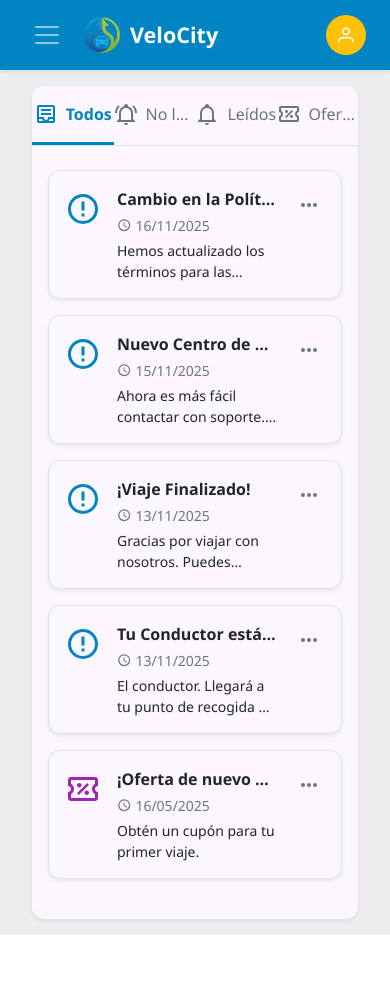
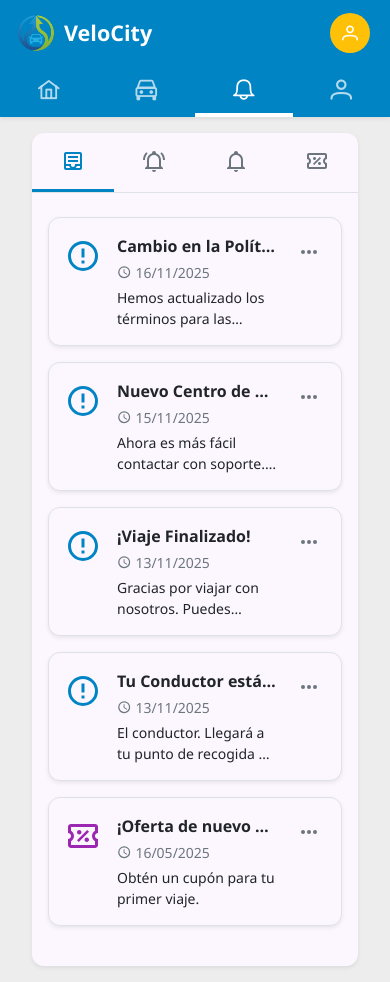
Before and after one commit to AlexReyes03/viajes-frontend-7c, a React (Vite) app: page /velocity/d/alerts in a window 390 px wide. Before the commit the page ends 935 px from the top, so only its background shows below. Built offline with nearby package versions, Linux system fonts and the light colour scheme.

Commit message:
[UPDATE] Mejoras en responsividad

```diff
--- a/src/components/global/MapView.jsx
+++ b/src/components/global/MapView.jsx
@@ -83,17 +83,8 @@
 }) => {
   return (
     <div className={`map-view-container ${className}`} style={{ height, width: '100%', position: 'relative' }}>
-      <MapContainer
-        center={center}
-        zoom={zoom}
-        style={{ height: '100%', width: '100%', borderRadius: '12px' }}
-        scrollWheelZoom={false}
-        zoomControl={true}
-      >
-        <TileLayer
-          attribution='&copy; <a href="https://www.openstreetmap.org/copyright">OpenStreetMap</a> contributors'
-          url="https://{s}.tile.openstreetmap.org/{z}/{x}/{y}.png"
-        />
+      <MapContainer center={center} zoom={zoom} style={{ height: '100%', width: '100%', borderRadius: '12px' }} scrollWheelZoom={false} zoomControl={true}>
+        <TileLayer attribution='&copy; <a href="https://www.openstreetmap.org/copyright">OpenStreetMap</a> contributors' url="https://{s}.tile.openstreetmap.org/{z}/{x}/{y}.png" />
 
         <MapUpdater center={center} zoom={zoom} />
 
@@ -110,14 +101,6 @@
           );
         })}
       </MapContainer>
-
-      {/* Attribution overlay */}
-      <div
-          className="position-absolute bottom-0 end-0 m-3 bg-white px-2 py-1 rounded shadow-sm"
-          style={{ zIndex: 1000, fontSize: '0.75rem' }}
-      >
-          <span className="text-muted">© OpenStreetMap</span>
-      </div>
     </div>
   );
 };
--- a/src/components/global/Navbar.jsx
+++ b/src/components/global/Navbar.jsx
@@ -25,19 +25,19 @@
   const getNavigationLinks = () => {
     if (isAdmin) {
       return [
-        { label: 'Estadísticas', to: '/a/home' },
-        { label: 'Usuarios', to: '/a/users' },
-        { label: 'Tarifas', to: '/a/tariffs' },
-        { label: 'Perfil', to: '/a/profile' },
+        { label: 'Estadísticas', to: '/a/home', icon: 'pi pi-chart-bar' },
+        { label: 'Usuarios', to: '/a/users', icon: 'pi pi-users' },
+        { label: 'Tarifas', to: '/a/tariffs', icon: 'pi pi-money-bill' },
+        { label: 'Perfil', to: '/a/profile', icon: 'pi pi-user' },
       ];
     }
 
     // Default links for passenger and driver
     return [
-      { label: 'Inicio', to: `${currentRoot}/home` },
-      { label: 'Viajes', to: `${currentRoot}/trips` },
-      { label: 'Alertas', to: `${currentRoot}/alerts` },
-      { label: 'Perfil', to: `${currentRoot}/profile` },
+      { label: 'Inicio', to: `${currentRoot}/home`, icon: 'pi pi-home' },
+      { label: 'Viajes', to: `${currentRoot}/trips`, icon: 'pi pi-car' },
+      { label: 'Alertas', to: `${currentRoot}/alerts`, icon: 'pi pi-bell' },
+      { label: 'Perfil', to: `${currentRoot}/profile`, icon: 'pi pi-user' },
     ];
   };
 
@@ -64,72 +64,44 @@
     },
   ];
 
-  const renderCenterLinks = () => {
-    if (variant === 'client') {
+  const renderDesktopLinks = () => {
+    if (variant !== 'client') return <div className="flex-grow-1"></div>;
     const links = getNavigationLinks();
 
     return (
       <>
         <style>{`
-            /* Estilos Base Mobile First */
+          @media (min-width: 992px) {
             .velocity-navbar .nav-link {
               padding: 0.5rem 1rem !important;
               transition: all 0.2s;
-              position: relative; /* Para el borde en desktop */
-            }
-
-            /* Mobile Only */
-            @media (max-width: 991.98px) {
-              #navbarContent .navbar-nav {
-                background-color: rgba(0, 0, 0, 0.1);
-                padding: 0.5rem;
-                border-radius: 12px;
-                margin-top: 0.5rem;
-              }
-              .velocity-navbar .nav-link:hover {
-                background-color: rgba(255, 255, 255, 0.1);
-                border-radius: 8px;
+              position: relative;
             }
             .velocity-navbar .nav-link.active-link {
-                background-color: rgba(255, 255, 255, 0.2) !important;
-                border-radius: 8px;
               font-weight: 700;
+              background-color: transparent !important;
             }
-              /* Sin borde en mobile */
-              .velocity-navbar .nav-link.active-link::after {
-                display: none;
-              }
-            }
-
-            /* Desktop Only */
-            @media (min-width: 992px) {
-              .velocity-navbar .nav-link.active-link {
-                font-weight: 700;
-                background-color: transparent !important; /* Sin fondo en desktop */
-              }
-
-              /* Borde animado */
             .velocity-navbar .nav-link::after {
               content: '';
               position: absolute;
               left: 0;
               right: 0;
-                bottom: 5px; /* Un poco arriba del borde real */
+              bottom: 5px;
               height: 3px;
               background-color: #fff;
-                transform: scaleX(0); /* Empieza invisible */
+              transform: scaleX(0);
+              transition: transform 0.3s ease-in;
               transform-origin: left;
             }
-
             .velocity-navbar .nav-link.active-link::after {
-                transform: scaleX(1); /* Se expande completo */
-                transition: transform 0.3s ease-in; /* Solo anima al aparecer */
-                height: 3px !important; /* Mantiene grosor consistente overriding global */
-                bottom: 5px !important; /* Mantiene posición consistente overriding global */
+              transform: scaleX(1);
+              transition: transform 0.3s ease-in;
+              height: 3px !important;
+              bottom: 5px !important;
             }
           }
         `}</style>
-          <div className="collapse navbar-collapse justify-content-center order-3 order-lg-2" id="navbarContent">
+        <div className="collapse navbar-collapse justify-content-center order-2" id="navbarContent">
           <ul className="navbar-nav mb-2 mb-lg-0 gap-1 fw-medium">
             {links.map((link) => (
               <li className="nav-item" key={link.to}>
@@ -142,8 +114,40 @@
         </div>
       </>
     );
-    }
-    return <div className="flex-grow-1"></div>;
+  };
+
+  const renderMobileTabs = () => {
+    if (variant !== 'client') return null;
+    const links = getNavigationLinks();
+
+    const mobileContainerStyle = {
+      marginLeft: '-1rem',
+      marginRight: '-1rem',
+      marginBottom: '-0.5rem',
+      width: 'calc(100% + 2rem)',
+    };
+
+    return (
+      <div className="d-flex d-lg-none mt-2" style={mobileContainerStyle}>
+        {links.map((link) => (
+          <NavLink
+            key={link.to}
+            to={link.to}
+            className="text-white d-flex align-items-center justify-content-center flex-grow-1"
+            style={({ isActive }) => ({
+              textDecoration: 'none',
+              padding: '0.8rem 0',
+              borderBottom: isActive ? '4px solid #ffffff' : '4px solid transparent',
+              transition: 'border-color 0.2s',
+              flexBasis: 0,
+              opacity: isActive ? 1 : 0.7,
+            })}
+          >
+            <i className={`${link.icon} fs-4`}></i>
+          </NavLink>
+        ))}
+      </div>
+    );
   };
 
   const renderRightContent = () => {
@@ -180,23 +184,20 @@
   };
 
   return (
-    <nav className="navbar navbar-expand-lg navbar-dark velocity-navbar shadow-sm px-2">
-      <div className="container-fluid">
-        {variant === 'client' && (
-          <button className="navbar-toggler border-0 me-2" type="button" data-bs-toggle="collapse" data-bs-target="#navbarContent">
-            <span className="navbar-toggler-icon"></span>
-          </button>
-        )}
-
-        {/* Logo and app name */}
-        <Link className="navbar-brand d-flex align-items-center gap-2 fw-bold text-white fs-4 me-auto me-lg-0" to="/">
+    <nav className="navbar navbar-expand-lg navbar-dark velocity-navbar shadow-sm px-3 py-2">
+      <div className="container-fluid d-flex flex-wrap align-items-center justify-content-between px-0">
+        {/* Row 1: Logo & User (Mobile & Desktop) */}
+        <Link className="navbar-brand d-flex align-items-center gap-2 fw-bold text-white fs-4 me-0" to="/">
           <img src={Logo} alt="VeloCity Logo" width="40" height="40" className="d-inline-block align-text-top" />
           VeloCity
         </Link>
 
-        {renderCenterLinks()}
+        <div className="d-flex align-items-center order-lg-3">{renderRightContent()}</div>
 
-        <div className={`d-flex align-items-center order-2 order-lg-3 ${variant === 'client' ? 'ms-0 ms-lg-auto' : 'ms-auto'}`}>{renderRightContent()}</div>
+        {/* Row 2 (Mobile) / Center (Desktop): Navigation */}
+        <div className="w-100 d-lg-none order-3">{renderMobileTabs()}</div>
+
+        {renderDesktopLinks()}
       </div>
     </nav>
   );
--- a/src/components/global/Notifications.jsx
+++ b/src/components/global/Notifications.jsx
@@ -112,7 +112,7 @@
         onClick={() => setActiveTab(id)}
       >
         <Icon path={icon} size={1} className="flex-shrink-0" />
-        <span className="text-truncate">{label}</span>
+        <span className="text-truncate d-none d-md-block">{label}</span>
       </div>
     );
   };
--- a/src/features/passenger/components/TripStatusCard.jsx
+++ b/src/features/passenger/components/TripStatusCard.jsx
@@ -61,7 +61,7 @@
         <Icon path={mdiCash} size={1} className="text-dark" />
         <div className="d-flex flex-column lh-1">
           <span className="small fw-bold">Efectivo</span>
-          <span className="fs-5 fw-normal">$50.00 MXN</span>
+          <span className="fw-normal">$50.00 MXN</span>
         </div>
       </div>
     </div>
@@ -96,7 +96,7 @@
       {/* Tarifa Fija Info */}
       <div className="d-flex align-items-center justify-content-between mb-3 px-1">
         <span className="small text-muted fw-bold">Tarifa del viaje (Fija):</span>
-        <span className="fs-5 fw-bold text-success">$50.00 MXN</span>
+        <span className="fw-bold text-success">$50.00 MXN</span>
       </div>
 
       <a href="#" className="small text-decoration-underline text-dark fw-semibold">
@@ -126,19 +126,14 @@
       <h5 className="fw-bold mb-3">¡Tu conductor ha llegado!</h5>
 
       <div className="alert alert-info border-0 d-flex align-items-center gap-2 mb-3">
-          <Icon path={mdiCrosshairsGps} size={1} />
-          <small className="fw-semibold">El conductor está esperando en el punto de recogida.</small>
+        <Icon path={mdiCrosshairsGps} size={1} />
+        <small className="fw-semibold">El conductor está esperando en el punto de recogida.</small>
       </div>
 
       <p className="small text-muted mb-2 fw-bold">Datos del conductor</p>
       <DriverInfo />
 
-      <Button
-        label="Confirmar Inicio de Viaje"
-        className="w-100 btn-lime mt-3 py-2 fs-6 border-0"
-        icon="pi pi-check"
-        onClick={() => setTripState('ongoing')}
-      />
+      <Button label="Confirmar Inicio de Viaje" className="w-100 btn-lime mt-3 py-2 fs-6 border-0" icon="pi pi-check" onClick={() => setTripState('ongoing')} />
     </>
   );
 
@@ -167,23 +162,16 @@
       <h5 className="fw-bold mb-3">Llegada al Destino</h5>
 
       <div className="alert alert-success bg-opacity-10 border-0 d-flex align-items-center gap-2 mb-3">
-          <Icon path={mdiHome} size={1} className="text-success" />
-          <small className="fw-bold text-success">Has llegado a tu destino.</small>
+        <Icon path={mdiHome} size={1} className="text-success" />
+        <small className="fw-bold text-success">Has llegado a tu destino.</small>
       </div>
 
       <p className="small text-muted mb-2 fw-bold">Monto a pagar</p>
       <PaymentDetails />
 
-      <p className="text-muted small mt-3 mb-4">
-         Por favor realiza el pago al conductor y confirma la finalización del servicio.
-      </p>
+      <p className="text-muted small mt-3 mb-4">Por favor realiza el pago al conductor y confirma la finalización del servicio.</p>
 
-      <Button
-        label="Confirmar Finalización"
-        className="w-100 btn-lime py-2 fs-6 border-0"
-        icon="pi pi-check-circle"
-        onClick={() => setTripState('finished')}
-      />
+      <Button label="Confirmar Finalización" className="w-100 btn-lime py-2 fs-6 border-0" icon="pi pi-check-circle" onClick={() => setTripState('finished')} />
     </>
   );
 
```
Also changed, not shown: src/features/passenger/components/TripStatusMobile.jsx (+19 -50 lines). Lines whose indentation alone changed are shown as unchanged.
